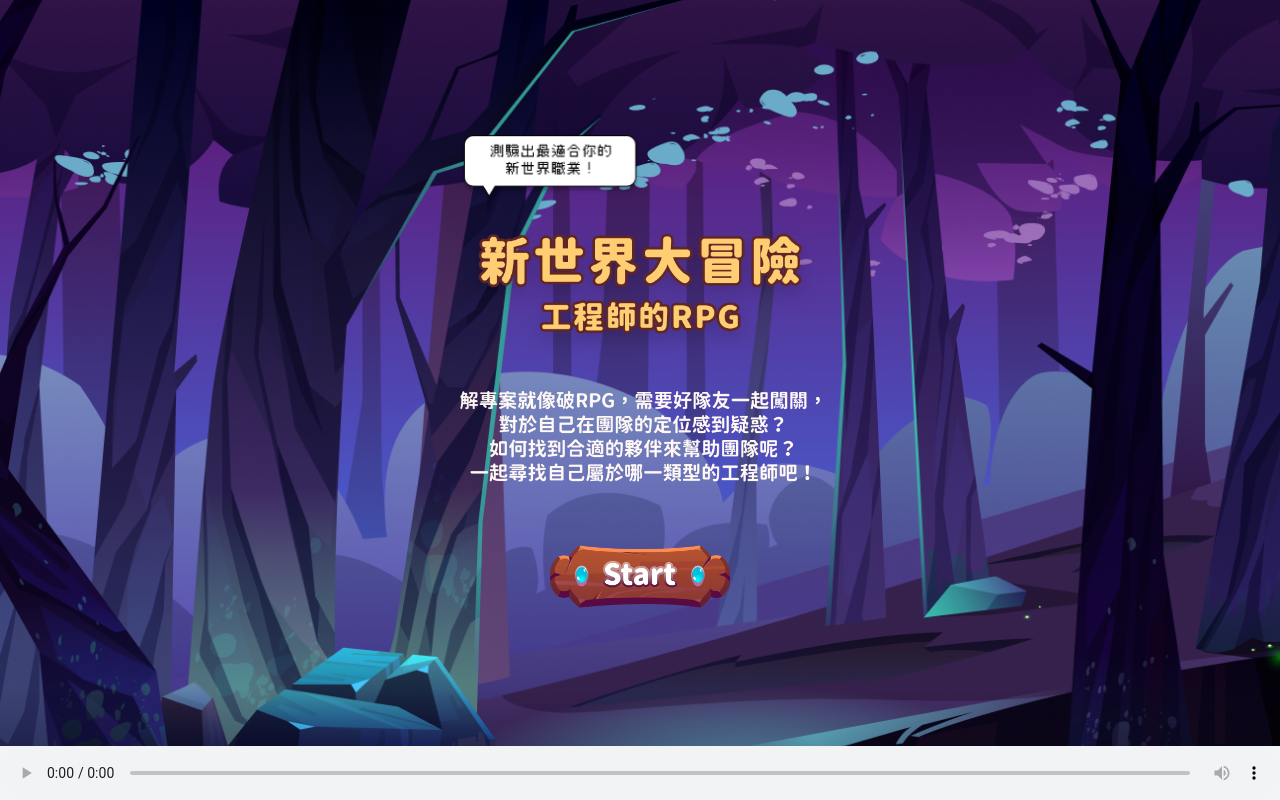
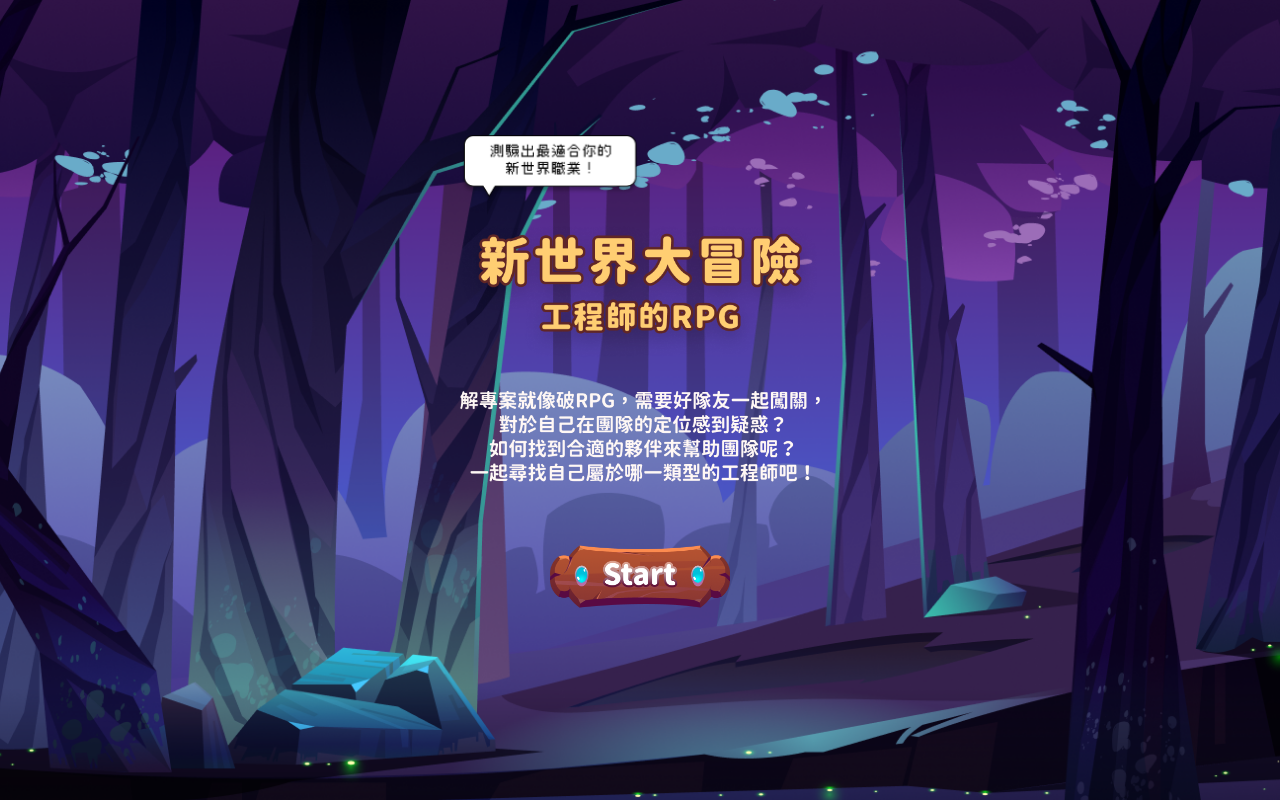
Before and after one commit to qqqq5953/campaign-test, a React (Vite) app: page / in a window 1280 px wide. Built offline with nearby package versions, Linux system fonts and the light colour scheme; a web font is replaced by a local one.

Commit message:
hide audio tag

```diff
--- a/src/App.jsx
+++ b/src/App.jsx
@@ -33,7 +33,7 @@ function App() {
         <Route path="/quiz" element={<Quiz />}></Route>
         <Route path="/result" element={<Result />}></Route>
       </Routes>
-      <audio controls loop ref={audioRef} className="fixed bottom-0 bg-gray-100 w-full rounded-none">
+      <audio controls loop ref={audioRef} className="fixed bottom-0 bg-gray-100 w-full rounded-none hidden">
         <source src={audio} type="audio/mp3" />
         Your browser does not support the audio tag.
       </audio>
```
